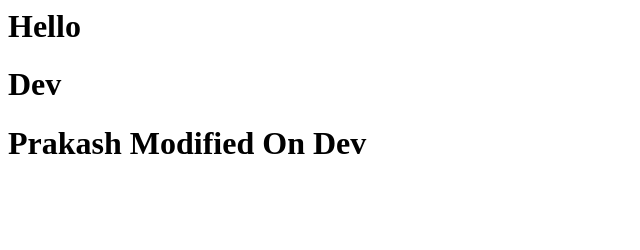
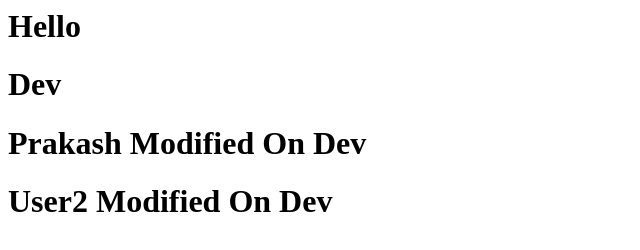
Before and after one commit to PrakashRanjanBhol/DemoTest, a plain HTML site: page index.html in a window 1280 px wide. Shown: the whole page, without its empty margins (0-640 px from the left). Drawn offline with Linux system fonts and the light colour scheme.

Commit message:
User2 has updated some changes

```diff
--- a/index.html
+++ b/index.html
@@ -1,3 +1,4 @@
 <h1>Hello</h1>
 <h1>Dev</h1>
 <h1>Prakash Modified On Dev</h1>
+<h1>User2 Modified On Dev</h1>
```
